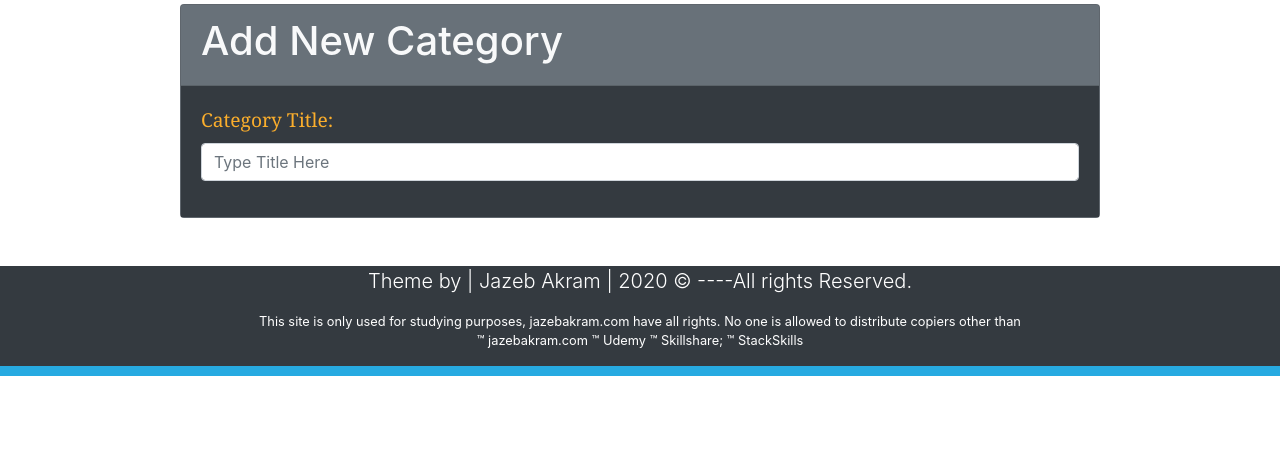
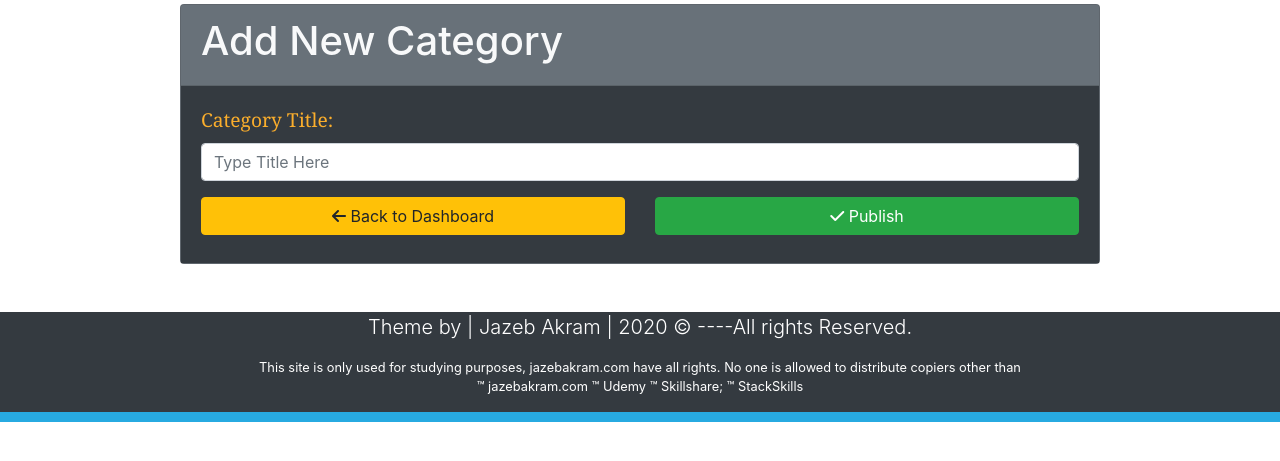
Before and after one commit to PaulmFfrench-dev/CMS-Project, a PHP site: page /Categories.php in a window 1280 px wide. Shown: the part 136-597 px from the top of the page. Run offline with PHP 8.4, Linux system fonts and the light colour scheme; some libraries are stand-ins or nearby versions.

Commit message:
Add a href linking dashboard.php & button to publish on form

```diff
--- a/Categories.php
+++ b/Categories.php
@@ -79,6 +79,16 @@
                             <label for="title"><span class="FieldInfo">Category Title:</span></label>
                             <input class="form-control" type="text" name="Title" id="title" placeholder="Type Title Here"value="">
                         </div>
+                        <div class="row" >
+                            <div class="col-lg-6 mb-2">
+                                <a href="Dashboard.php" class="btn btn-warning btn-block"><i class="fas fa-arrow-left"></i> Back to Dashboard</a>
+                            </div>
+                            <div class="col-lg-6 mb-2">
+                                <button type="button" name="Submit" class="btn btn-success btn-block">
+                                <i class="fas fa-check"></i> Publish
+                                </button>
+                            </div>
+                        </div>
                     </div>
                 </div>
             </form>
```
